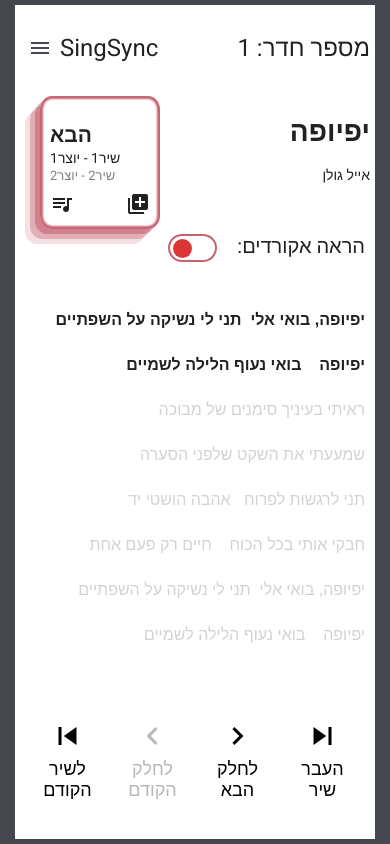
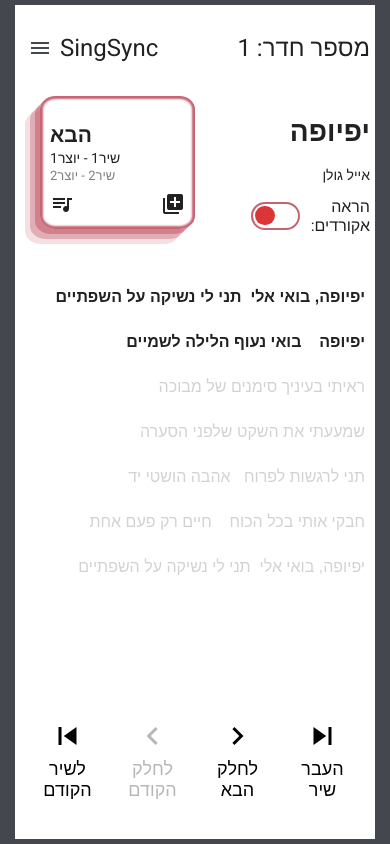
Before and after one commit to tomerofek/sing_sync, an Angular app in the folder frontend/: page /room/1 in a window 390 px wide. Built offline with nearby package versions, Linux system fonts and the light colour scheme; no server answers.

Commit message:
moving the  chords switch. changing the size of the small queue component in the room view in small screents. changing the size of the song content :(

```diff
--- a/frontend/src/app/app.module.ts
+++ b/frontend/src/app/app.module.ts
@@ -34,6 +34,7 @@ import { ClipboardModule } from '@angular/cdk/clipboard';
 import { HighlightPipe } from './pipes/highlight.pipe'
 import { DragDropModule } from '@angular/cdk/drag-drop';
 import { MatCheckboxModule } from '@angular/material/checkbox';
+import { ChordsSwitchComponent } from './components/partials/chords-switch/chords-switch.component';
 
 
 
@@ -48,7 +49,8 @@ import { MatCheckboxModule } from '@angular/material/checkbox';
     AddSongViewComponent,
     AddSongNormalSearchComponent,
     AddSongFromUrlComponent,
-    HighlightPipe
+    HighlightPipe,
+    ChordsSwitchComponent
     // HeaderComponent,
     // HomeComponent,
     // SearchComponent,
--- a/frontend/src/app/components/pages/room-view/room-view.component.css
+++ b/frontend/src/app/components/pages/room-view/room-view.component.css
@@ -29,12 +29,9 @@ html, body {
     width: 100%;
     max-width: 600px;
     height: 100%;
-    padding: 0 10px; /* Add padding for internal spacing */
+    padding: 0 10px;
     box-sizing: border-box;
-
-    /*background: linear-gradient(to right, rgba(68, 71, 78, 1) 0%, rgba(255, 255, 255, 1) 2%, rgba(255, 255, 255, 1) 98%, rgba(68, 71, 78, 1) 100%); /* Gradient from white to transparent*/
 }
-
 .sidenav-container {
     display: flex;
     flex-direction: column;
@@ -42,38 +39,31 @@ html, body {
     width: 100%;
     background: white;
 }
-
 .top {
     display: flex;
-    align-items: flex-start; /* Correct alignment from 'top' to 'flex-start' */
+    align-items: flex-start;
     width: 100%;
     box-sizing: border-box;
 }
-
 .top-sidebar {
-    align-items: center; /* Correct alignment from 'top' to 'flex-start' */
+    align-items: center;
     flex: 1;
     display: flex;
     box-sizing: border-box;
 }
-
 .singsync {
     vertical-align: top;
     font-size: 1.5rem;
 }
-
 .roomid {
     display: inline-block;
     flex: 1;
     vertical-align: top;
     font-size: 1.5rem;
 }
-
-
 .song-author {
     vertical-align: top;
 }
-
 .main {
     display: flex;
     flex-direction: row;
@@ -81,49 +71,40 @@ html, body {
     box-sizing: border-box;
     padding: 10px; /* Add padding to prevent content from touching the edges */
 }
-
 queue {
     flex: 2;
     display: inline-block;
 }
-
 .song-content-container {
     flex:3;
     display: flex;
     flex-direction: column;
 }
-
 .song-content-container2 {
     flex:2;
     display: flex;
     flex-direction: column;
     padding: 0 10px;
 }
-
 .song-info {
     display: inline-block;
     flex: 1;
     vertical-align: top;
     text-align: right;
 }
-
 song-content {
     display: inline-block;
 }
-
-
 .filler {
     display: inline-block;
     flex: 1;
 }
-
 .buttons {
     display: flex;
     flex: 2;
     flex-direction: row;
     justify-content: flex-end;
 }
-
 .menu-button{
     background-color: rgba(0,0,0,0);
     border-radius: 50%;
@@ -141,7 +122,6 @@ song-content {
     height: 40px;
     padding: 8px;
 }
-
 .menu-span{
     border-radius: 50%;
     text-align: center;
@@ -149,11 +129,9 @@ song-content {
     width: 40px;
     height: 40px;
 }
-
 .menu-button:hover{
     background: rgba(26,27,31,.08);
 }
-
 .in-menu-button{
     background-color: rgba(0,0,0,0);
     text-align: center;
@@ -169,17 +147,12 @@ song-content {
     width: 100%;
     height: 100%;
 }
-
 .in-menu-span{
     display: flex;
     align-items: center;
     font-family: Arial;
     font-size: 1.1rem;
-    /*border-radius: 50%;
-    width: 40px;
-    height: 40px;*/
 }
-
 .in-menu-icon {
     font-size: 2rem;
     height: 2rem;
@@ -187,60 +160,53 @@ song-content {
     margin-left: 10px;
     margin-right: 10px;
 }
-
 .in-menu-item {
     background: white;
 }
-
 .in-menu-item:hover {
     background: rgba(26,27,31,.08);
 }
-
 ::ng-deep mat-list-item {
-    padding: 0 !important; /* Remove all padding */
+    padding: 0 !important;
 }
-
 ::ng-deep mat-list-item .mat-list-item-content {
-    padding: 0 !important; /* Remove padding from the content */
+    padding: 0 !important;
 }
-
-
 mat-sidenav {
     display: flex;
     align-items: center;
     white-space: nowrap;
     width: 250px;
 }
-
-/* Responsive adjustments */
-@media (max-width: 600px) {
+@media (max-width: 500px) {
     .content, .top, .main, .navigation {
-        padding: 5px; /* Adjust padding for small screens */
+        padding: 5px;
     }
-
     .song-info, .song-author, queue, song-content {
-        font-size: 14px; /* Adjust font size for better readability on small screens */
+        font-size: 14px;
+    }
+    queue {
+        flex: 3
+    }
+    .p1 {
+        width: 70px;
     }
 }
-
-/*new navigation*/
-
-/* Ensure the container has the same maximum width as the content div */
 .navigation-container {
     position: fixed;
     bottom: 0;
     left: 50%;
     transform: translateX(-50%);
-    width: calc(100% - 20px); /* Adjusted to account for padding */
-    max-width: 600px; /* Same maximum width as the .content div */
-    padding: 10px; /* Add padding to ensure no content touches the edges */
+    width: calc(100% - 20px);
+    max-width: 600px;
+    padding: 10px;
     box-sizing: border-box;
-    z-index: 1000; /* Ensure the navigation bar is above other content */
+    z-index: 1000;
 }
 
 .navigation {
     display: flex;
-    justify-content: space-between; /* Distribute buttons evenly */
+    justify-content: space-between;
     width: 100%;
 }
 
@@ -271,23 +237,16 @@ mat-sidenav {
     margin-top: 5px;
     font-family: Arial, sans-serif;
 }
-
-/* Adjusted hover effect for non-disabled nav buttons */
 .nav_btn:not([disabled]):hover {
     background: rgba(26,27,31,.08);
     cursor: pointer;
 }
-
-/* Add transition for smooth effect */
 .nav_btn:not([disabled]) {
     transition: transform 0.2s ease, background-color 0.2s ease;
 }
-
-/* Effect after clicking on a nav button */
 .nav_btn:not([disabled]):active {
-    transform: translateY(3px); /* Increase the transform distance */
+    transform: translateY(3px);
 }
-
 .empty-room {
     position: fixed;
     left: 50%;
@@ -299,5 +258,4 @@ mat-sidenav {
     max-width: 500px;
     width: 80%;
     top: 50vh;
-
 }
--- a/frontend/src/app/components/pages/room-view/room-view.component.html
+++ b/frontend/src/app/components/pages/room-view/room-view.component.html
@@ -64,10 +64,11 @@
                             </p>
                         </div>
                     </div>
+                    <chords-switch *ngIf="song" (chordsSwitched)="switchChords()"></chords-switch>
                 </div>
             </div>
             <div class="song-content-container2">
-                <song-content *ngIf="song" (onLastPartEvent)="onLastSongPart()" [current_part_index]="current_song_part_index" [song]="song" [owner_perm]="owner_perm"></song-content>
+                <song-content *ngIf="song" (onLastPartEvent)="onLastSongPart()" [current_part_index]="current_song_part_index" [song]="song" [owner_perm]="owner_perm" [show_chords]="show_chords"></song-content>
                 <div class="empty-room" *ngIf="!song && owner_perm" dir="rtl">עוד לא הוספתם שירים לחדר, אתם יכולים להוסיף שירים דרך כפתור הוספת השירים במסגרת בצד שמאל למעלה</div>
                 <div class="empty-room" *ngIf="!song && !owner_perm" dir="rtl">מנהל החדר עוד לא הוסיף שיר</div>
             </div>
--- a/frontend/src/app/components/pages/room-view/room-view.component.ts
+++ b/frontend/src/app/components/pages/room-view/room-view.component.ts
@@ -28,6 +28,7 @@ export class RoomViewComponent implements OnInit, OnChanges {
   top_queue?: Song[];
   has_next_song!: boolean;
   has_prev_song!: boolean
+  show_chords!: boolean;
 
   constructor(activatedRoute:ActivatedRoute, private roomService:RoomService, private responseService:ResponseService,
     private songService:SongService, private queueService:QueueService, private router: Router,
@@ -48,6 +49,8 @@ export class RoomViewComponent implements OnInit, OnChanges {
       var perm:boolean|undefined = responseService.getContent(res);
       this.owner_perm = perm !== undefined ? perm : false;
     });
+
+    this.show_chords = false;
   }
   ngOnChanges(changes: SimpleChanges): void {
 
@@ -275,4 +278,9 @@ export class RoomViewComponent implements OnInit, OnChanges {
     this.update_has_prev_song();
   }
 
+
+  switchChords():void{
+    this.show_chords = !this.show_chords;
+  }
+
 }
--- /dev/null
+++ b/frontend/src/app/components/partials/chords-switch/chords-switch.component.css
@@ -0,0 +1,95 @@
+.switch-div {
+    justify-content: flex-end;
+    display: flex;
+    align-items: center;
+    flex-wrap: wrap;
+}
+.switch {
+    position: relative;
+    display: inline-block;
+    --circle-dim: 1.4em;
+    font-size: 14px;
+    width: 3.5em;
+    height: 2em;
+    vertical-align: middle;
+    margin-left: 10px;
+    align-self: center;
+}
+.switch input {
+    opacity: 0;
+    width: 0;
+    height: 0;
+}
+.slider {
+    position: absolute;
+    cursor: pointer;
+    top: 0;
+    left: 0;
+    right: 0;
+    bottom: 0;
+    background-color: #ffffff;
+    transition: .4s;
+    border-radius: 30px;
+    border: 2px solid #c66372;
+}
+
+.slider-card {
+    position: absolute;
+    content: "";
+    height: var(--circle-dim);
+    width: var(--circle-dim);
+    border-radius: 20px;
+    left: 0.3em;
+    bottom: 0.3em;
+    transition: .4s;
+    pointer-events: none;
+}
+
+.slider-card-face {
+    position: absolute;
+    inset: 0;
+    backface-visibility: hidden;
+    perspective: 1000px;
+    border-radius: 50%;
+    transition: .4s transform;
+}
+
+.slider-card-front {
+    background-color: #DC3535;
+}
+
+.slider-card-back {
+    background-color: #DC3535;
+    transform: rotateY(180deg);
+}
+
+input:checked ~ .slider-card .slider-card-back {
+    transform: rotateY(0);
+}
+
+input:checked ~ .slider-card .slider-card-front {
+    transform: rotateY(-180deg);
+}
+
+input:checked ~ .slider-card {
+    transform: translateX(1.5em);
+}
+
+input:checked ~ .slider {
+    background-color: #ec9999;
+}
+
+.p1 {
+    font-size: 20px;
+    display: inline-block;
+    white-space: normal;
+    text-align: right;
+}
+
+@media (max-width: 500px) {
+ .p1 {
+    width: 70px;
+    font-size: 16px;
+ }
+
+}
--- /dev/null
+++ b/frontend/src/app/components/partials/chords-switch/chords-switch.component.html
@@ -0,0 +1,11 @@
+<div class="switch-div">
+    <label class="switch">
+        <input type="checkbox">
+        <div class="slider" (click)="chordsSwitched.emit()"></div>
+        <div class="slider-card">
+            <div class="slider-card-face slider-card-front"></div>
+            <div class="slider-card-face slider-card-back"></div>
+        </div>
+    </label>
+    <span class="p1" dir="rtl">הראה אקורדים:&emsp;</span>
+</div>
--- a/frontend/src/app/components/partials/song-content/song-content.component.css
+++ b/frontend/src/app/components/partials/song-content/song-content.component.css
@@ -31,95 +31,6 @@
   margin-bottom:-10px;
 }
 
-.p1 {
-    position: relative;
-    right: 0;
-    display: inline-block;
-    font-size: 20px;
-}
-
-.switch-div {
-    display: flex;
-    justify-content: flex-end;
-}
-
-.switch {
-    position: relative;
-    display: inline-block;
-    --circle-dim: 1.4em;
-    font-size: 14px;
-    display: inline-block;
-    width: 3.5em;
-    height: 2em;
-  }
-
-  /* Hide default HTML checkbox */
-  .switch input {
-    opacity: 0;
-    width: 0;
-    height: 0;
-  }
-
-  /* The slider */
-  .slider {
-    position: absolute;
-    cursor: pointer;
-    top: 0;
-    left: 0;
-    right: 0;
-    bottom: 0;
-    background-color: #ffffff;
-    transition: .4s;
-    border-radius: 30px;
-    border: 2px solid #c66372;
-  }
-
-  .slider-card {
-    position: absolute;
-    content: "";
-    height: var(--circle-dim);
-    width: var(--circle-dim);
-    border-radius: 20px;
-    left: 0.3em;
-    bottom: 0.3em;
-    transition: .4s;
-    pointer-events: none;
-  }
-
-  .slider-card-face {
-    position: absolute;
-    inset: 0;
-    backface-visibility: hidden;
-    perspective: 1000px;
-    border-radius: 50%;
-    transition: .4s transform;
-  }
-
-  .slider-card-front {
-    background-color: #DC3535;
-  }
-
-  .slider-card-back {
-    background-color: #DC3535;
-    transform: rotateY(180deg);
-  }
-
-  input:checked ~ .slider-card .slider-card-back {
-    transform: rotateY(0);
-  }
-
-  input:checked ~ .slider-card .slider-card-front {
-    transform: rotateY(-180deg);
-  }
-
-  input:checked ~ .slider-card {
-    transform: translateX(1.5em);
-  }
-
-  input:checked ~ .slider {
-    background-color: #ec9999;
-  }
-
   .active-part {
     font-weight: bold;
   }
@@ -128,6 +39,23 @@
     overflow: hidden;
     scrollbar-width: 0;
     list-style-type: none;
+    height: calc(100vh - 290px);
+  }
+
+  /* If owner_perm is true */
+  .owner-perm.parts-ul {
+    height: calc(100vh - 405px);
+  }
+
+  /* Media query for screen width less than 600px */
+  @media (max-width: 600px) {
+    .parts-ul {
+      height: calc(100vh - 395px);
+    }
+
+    .owner-perm.parts-ul {
+      height: calc(100vh - 515px);
+    }
   }
 
   .parts-ul::-webkit-scrollbar {
--- a/frontend/src/app/components/partials/song-content/song-content.component.html
+++ b/frontend/src/app/components/partials/song-content/song-content.component.html
@@ -1,17 +1,6 @@
 <div class="content">
-    <div *ngIf="song" class="switch-div">
-        <label class="switch">
-            <input type="checkbox">
-            <div class="slider" (click)="switchChords()"></div>
-            <div class="slider-card">
-                <div class="slider-card-face slider-card-front"></div>
-                <div class="slider-card-face slider-card-back"></div>
-            </div>
-        </label>
-        <div class="p1" dir="rtl">הראה אקורדים:&emsp;</div>
-    </div>
     <div *ngIf="song && song.song_parted_body && current_part_index != undefined" class="song-lines">
-        <ul class="parts-ul" [ngStyle]="{'height': owner_perm ? 'calc(100vh - 460px)' : 'calc(100vh - 355px)'}">
+        <ul class="parts-ul" [ngClass]="{'owner-perm': owner_perm}">
             <li class= part-li *ngFor="let part of song.song_parted_body; let i = index" [@partChange]="i === current_part_index ? 'active' : 'void'" [ngClass]="{ 'active-part': i === current_part_index }" [id]="'part' + i">
                 <ul class="lines-ul">
                     <li *ngFor="let songLine of song.song_parted_body[i]">
--- a/frontend/src/app/components/partials/song-content/song-content.component.ts
+++ b/frontend/src/app/components/partials/song-content/song-content.component.ts
@@ -19,9 +19,8 @@ import { SongLine } from 'src/app/shared/models/SongLine';
 })
 export class SongContentComponent implements OnInit, OnChanges {
   //song?:Song;
-  show_chords:boolean = false;
   is_last_part?:boolean;
-
+  @Input() show_chords!: boolean;
   @Input() current_part_index?: number;
   @Input() song?: Song;
   @Output() onLastPartEvent = new EventEmitter<void>();
@@ -47,10 +46,6 @@ export class SongContentComponent implements OnInit, OnChanges {
   ngOnInit(): void {
   }
 
-  switchChords():void{
-    this.show_chords = !this.show_chords;
-  }
-
 
   isEmptyLine(line: SongLine) : boolean{
     return line.content == undefined || line.content == '';
```
Also changed, not shown: frontend/src/app/components/partials/chords-switch/chords-switch.component.ts (added, +17 -0 lines), 1 other file (tests, documents, lock files or other folders).
